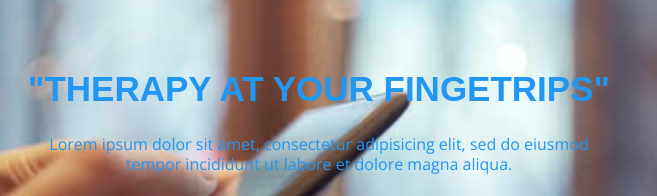
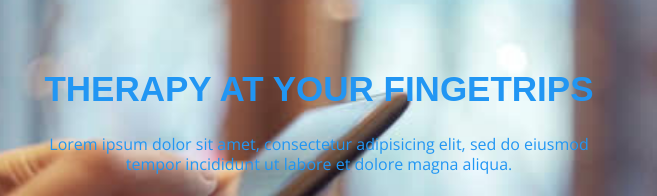
Before and after one commit to ricardomorales22/therapy, a plain HTML site: page public/index.html in a window 1280 px wide. Shown: the part 140-336 px from the top of the page, 321-978 px from the left. Drawn offline with nearby package versions, Linux system fonts and the light colour scheme; a web font is replaced by a local one.

Commit message:
changed healine again omg

```diff
--- a/public/index.html
+++ b/public/index.html
@@ -52,7 +52,7 @@
 							<!-- <img src="img/logo.png" class="img-responsive"> -->
 						</div>
 						<div class="banner-text text-center">
-							<h1 class="white">"Therapy at Your Fingetrips"</h1>
+							<h1 class="white">Therapy at Your Fingetrips</h1>
 							<p>Lorem ipsum dolor sit amet, consectetur adipisicing elit, sed do eiusmod <br>tempor incididunt ut labore et dolore magna aliqua.</p>
 							<a href="#contact" class="btn btn-appoint">Make an Appointment.</a>
 						</div>
```
